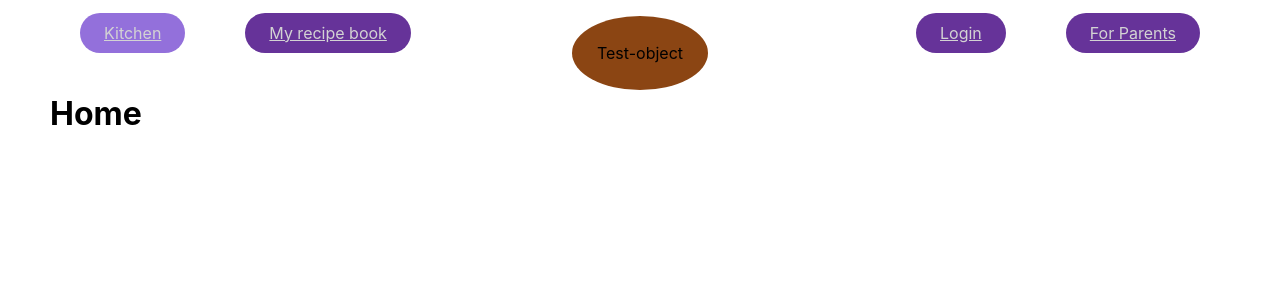
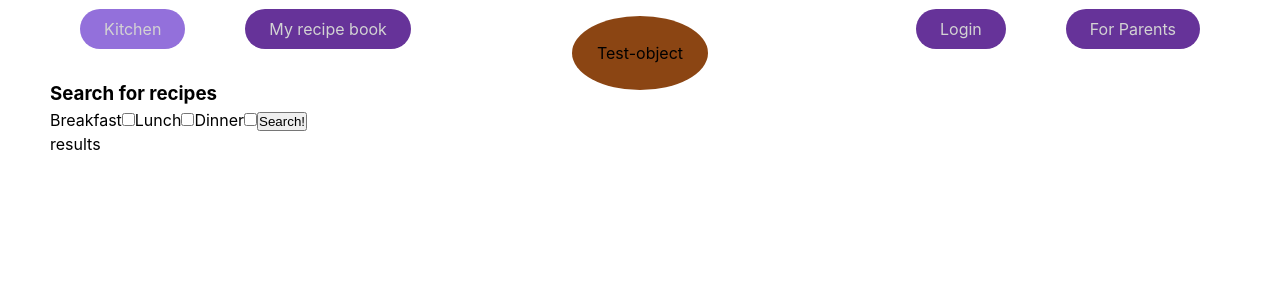
Before and after one commit to IreneFelice/frontend-eindopdracht-app-recipe-buddy, a React (Vite) app: page / in a window 1280 px wide. Shown: the top 300 px of the page. Built offline with nearby package versions, Linux system fonts and the light colour scheme; no server answers.

Commit message:
create first checkbox input that fills mealType params in search request

```diff
--- a/src/index.css
+++ b/src/index.css
@@ -7,10 +7,20 @@
   *{
     margin: 0;
     padding: 0;
-    border: 0;
+    box-sizing: border-box;
   }
 
+ul, ol {
+  list-style: none;
+}
 
+li {
+  margin-bottom: 0.5em;
+}
+
+a {
+  text-decoration: none;
+}
 
 /*  color-scheme: light dark;*/
 /*  color: rgba(255, 255, 255, 0.87);*/
--- a/src/pages/home/Home.css
+++ b/src/pages/home/Home.css
@@ -0,0 +1,3 @@
+.resultBlock{
+    border: solid 1px purple;
+}
--- a/src/pages/home/Home.jsx
+++ b/src/pages/home/Home.jsx
@@ -1,62 +1,31 @@
-// import {useEffect, useState} from "react";
+import {useState} from "react";
 // import Header from "../../components/header/Header.jsx";
-// import axios from "axios";
+import axios from "axios";
+import './Home.css';
+
+function Home() {
+    // const [error, setError] = useState(false);
+    const [foundRecipes, setFoundRecipes] = useState([]);
+    const excludedFood = "eggplant";
+
+    async function handleSearchRecipesSubmit(e) {
+        e.preventDefault();
+
+        const selectedMealTypes = Array.from(
+            document.querySelectorAll('input[name="mealType"]:checked')
+        ).map((checkbox) => checkbox.value);
 
 
-function Home() {
-    const exludedFood = "eggplant";
-// const [foundRecipes, setFoundRecipes] = useState({});
-
-//     useEffect (()=>{
-//         async function searchRecipes (){
-//             try {
-//                 const response = await axios.get('https://api.edamam.com/api/recipes/v2', {
-//                     params: {
-//                         type: 'public',
-//                         app_id: '',
-//                         app_key: '',
-//                         ingr: '5-8',
-//                         diet: 'low-fat',
-//                         health: 'alcohol-free',
-//                         excluded: 'eggplant',
-//                         random: 'true',
-//                         field: [
-//                             'uri', 'label', 'image', 'images', 'source', 'url', 'shareAs',
-//                             'yield', 'dietLabels', 'healthLabels', 'ingredients', 'totalTime', 'mealType', 'tags'
-//                         ],
-//                     },
-//                 });
-//                 // setFoundRecipes(response.data);
-//                 console.log(response);
-//             } catch (e) {
-//                 console.error("Niet gelukt", e);
-//             }
-//         }
-//         searchRecipes();
-//     },[]);
-//
-//     return (
-//         <>
-//             <Header/>
-//             <h3>Search for recipes</h3>
-//             {/*{Object.keys(foundRecipes).length > 0 ?*/}
-//             {/*    <p>{foundRecipes.data}</p> : <p>not found</p>*/}
-//             {/*}*/}
-//
-//         </>
-//     )
-// }
-
-    async function fetchRecipes() {
         const baseUrl = 'https://api.edamam.com/api/recipes/v2';
         const queryParams = [
             'type=public',
             `app_id=${import.meta.env.VITE_API_ID}`,
             `app_key=${import.meta.env.VITE_API_KEY}`,
             'ingr=5-8',
-            'diet=low-fat',
+            // `calories=0-${maxCalories}`,
+            ...selectedMealTypes.map((mealType) => `mealType=${mealType.toLowerCase()}`),
             'health=alcohol-free',
-            `excluded=${exludedFood}`,
+            `excluded=${excludedFood}`,
             'random=true',
             'field=uri',
             'field=label',
@@ -77,24 +46,59 @@ function Home() {
         const fullUrl = `${baseUrl}?${queryParams}`;
 
         try {
-            const response = await fetch(fullUrl);
-            if (!response.ok) {
-                throw new Error(`HTTP error! status: ${response.status}`);
+            const response = await axios.get(fullUrl);
+
+            if (response.status !== 200) {
+                console.error(`HTTP error! status: ${response.status}`);
             }
-            const data = await response.json();
-            console.log(data);
-        } catch (error) {
-            console.error('Error fetching recipes:', error);
+
+            const recipes = response.data.hits || [];
+            const limitedRecipes = recipes.slice(0, 6);
+
+            setFoundRecipes(limitedRecipes);
+            console.log(limitedRecipes);
+        } catch (e) {
+            console.error("failed search request", e);
         }
     }
 
-    fetchRecipes();
 
     return (
-        <>
-        <h1>Home</h1>
+        <>    <h3>Search for recipes</h3>
+            <form onSubmit={handleSearchRecipesSubmit}>
+                <label htmlFor="mealTypeBreakfast">Breakfast</label>
+                <input type="checkbox" id="mealTypeBreakfast" name="mealType" value="Breakfast"/>
+
+                    <label htmlFor="mealTypeLunch">Lunch</label>
+                    <input type="checkbox" id="mealTypeLunch" name="mealType" value="Lunch"/>
+
+                        <label htmlFor="mealTypeDinner">Dinner</label>
+                        <input type="checkbox" id="mealTypeDinner" name="mealType" value="Dinner"/>
+
+                            <button type="submit">Search!</button>
+            </form>
+            <p>results</p>
+          {foundRecipes.length > 0 && (
+            <ul>
+        {foundRecipes.map((result, index) => (
+            <li className="resultBlock" key={index}>
+            <h5>{result.recipe.label}</h5>
+            <img
+                src={result.recipe.image}
+                alt={result.recipe.label}
+                style={{width: "100px", height: "100px"}}
+            />
+            <p><a href={result.recipe.url} target="_blank" rel="noopener noreferrer">View Recipe</a>
+            </p>
+        </li>
+        ))}
+        </ul>
+    )}
+
         </>
-    )
-    }
+
+);
+
+}
 
 export default Home;
```
